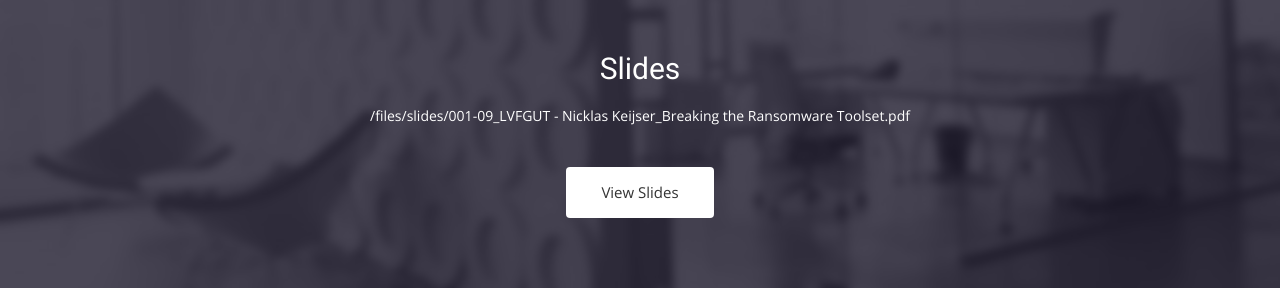
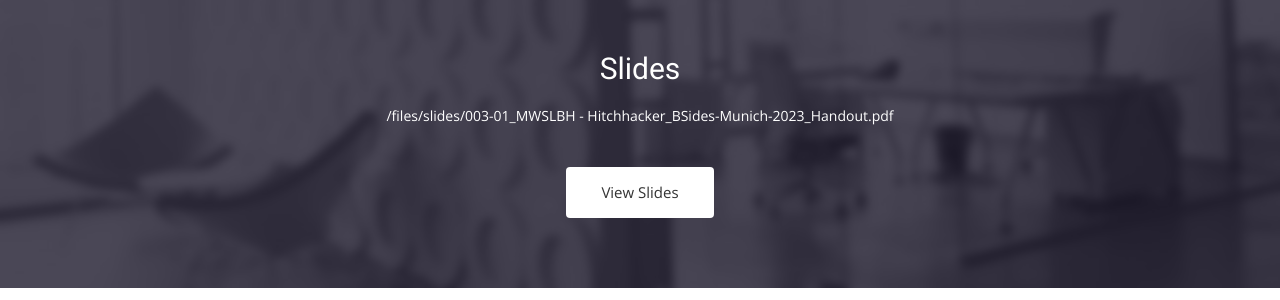
Before and after one commit to BSidesMUC/BSidesMunich2023, a Jekyll site: the page built from _workshops/003-01_MWSLBH_the-hitchhacker-s-guide-to-the-mobile-galaxy.md, in a window 1280 px wide. Shown: the part 506-806 px from the top of the page. Built offline with Jekyll 4.4.1, drawn with Linux system fonts in a browser that asks for light colours; nearby versions of some CDN libraries; some web fonts are replaced.

Commit message:
Update to workshop resource

```diff
--- a/_workshops/003-01_MWSLBH_the-hitchhacker-s-guide-to-the-mobile-galaxy.md
+++ b/_workshops/003-01_MWSLBH_the-hitchhacker-s-guide-to-the-mobile-galaxy.md
@@ -20,7 +20,7 @@ timeslot:
   start: 2023-10-14 09:00:00+02:00
 title: The Hitchhacker's Guide to the Mobile Galaxy
 track: 3
-slides_uri: /files/slides/001-09_LVFGUT - Nicklas Keijser_Breaking the Ransomware Toolset.pdf
+slides_uri: /files/slides/003-01_MWSLBH - Hitchhacker_BSides-Munich-2023_Handout.pdf
 ---
 
 The mobile galaxy is dominated by two solar systems: Android and iOS.
```
